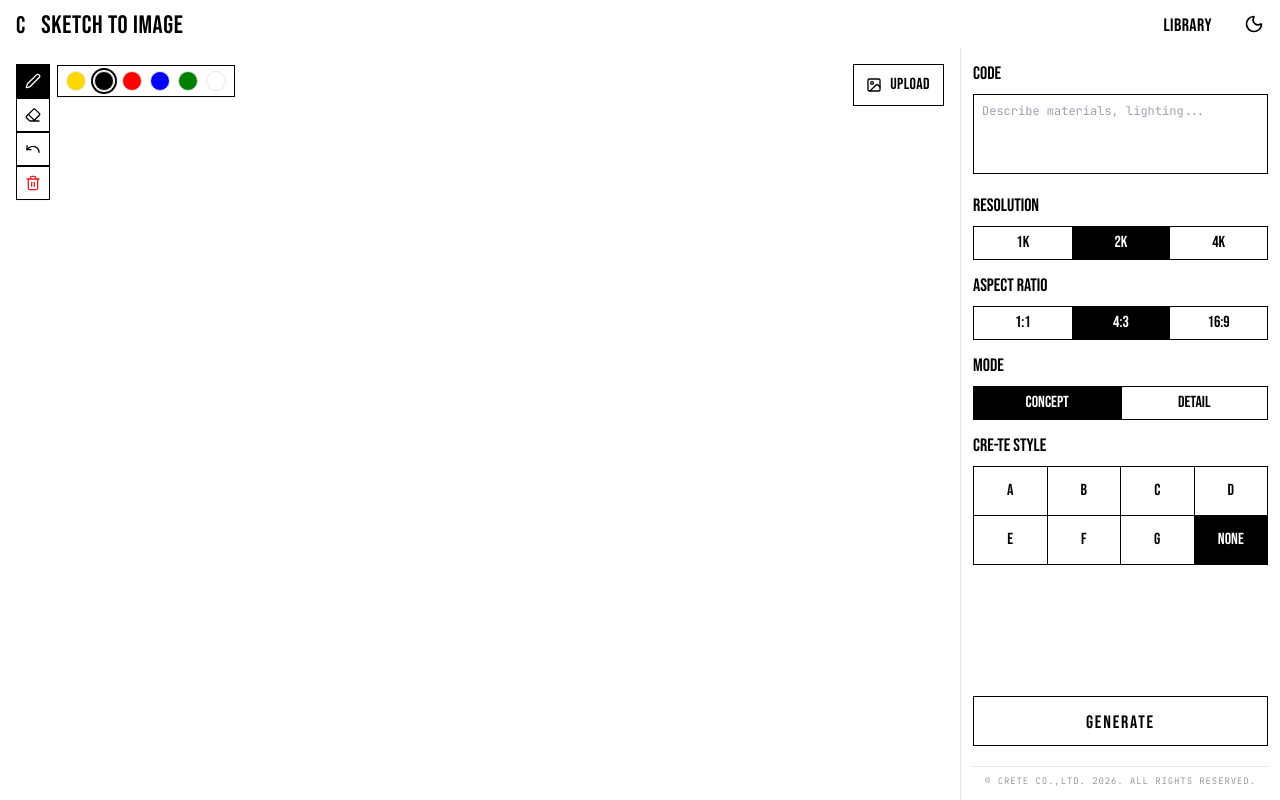
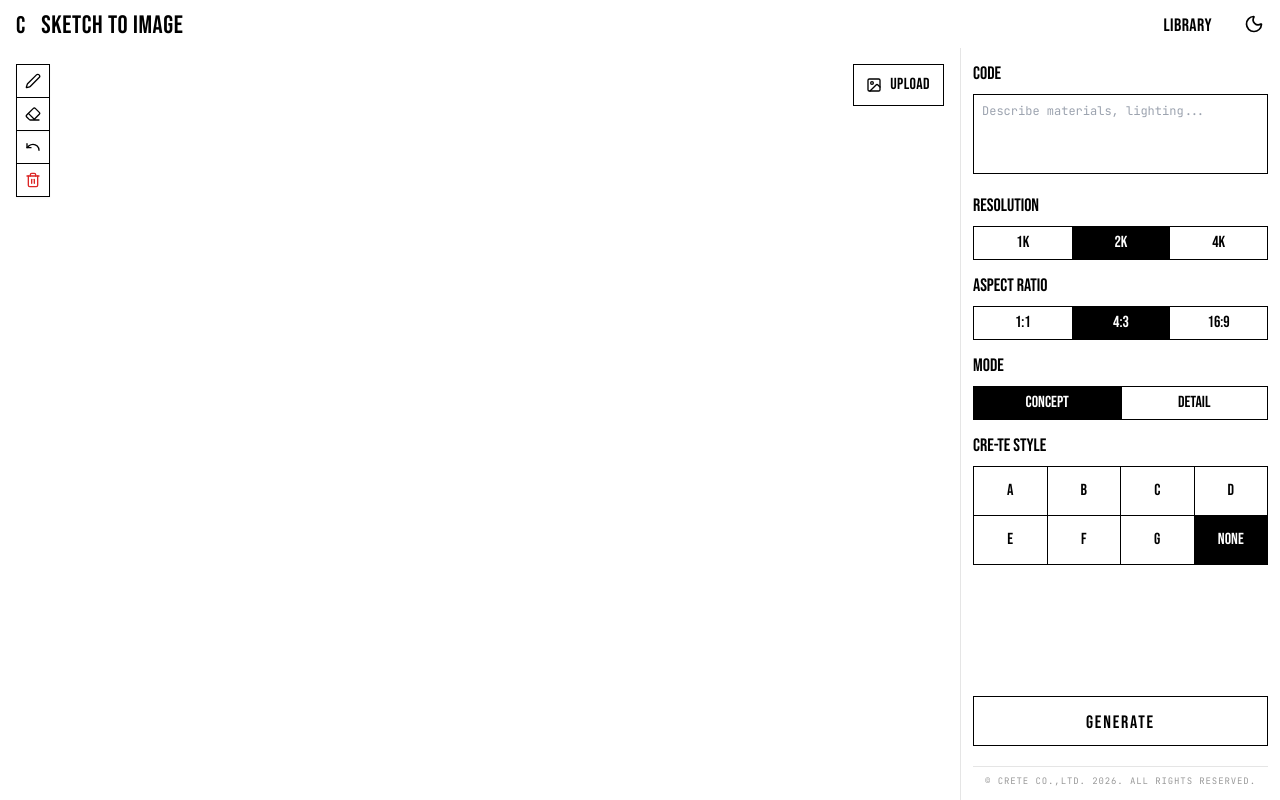
Before and after one commit to kimdongwook-crete/CRE-TE-SKETCH-to-IMAGE, a React (Vite) app: page / in a window 1280 px wide. Built offline with nearby package versions, Linux system fonts and the light colour scheme.

Commit message:
UI Polish: Collapsed Toolbar Borders & Init Tool Closed

```diff
--- a/components/CanvasBoard.tsx
+++ b/components/CanvasBoard.tsx
@@ -19,7 +19,7 @@ const CanvasBoard = forwardRef<CanvasRef, CanvasBoardProps>(({ onImageChange },
   const containerRef = useRef<HTMLDivElement>(null);
 
   const [isDrawing, setIsDrawing] = useState(false);
-  const [tool, setTool] = useState<'pen' | 'eraser' | null>('pen');
+  const [tool, setTool] = useState<'pen' | 'eraser' | null>(null);
   const [activeColor, setActiveColor] = useState('#000000');
   const [eraserSize, setEraserSize] = useState(30);
   const [backgroundImage, setBackgroundImage] = useState<HTMLImageElement | null>(null);
@@ -357,7 +357,7 @@ const CanvasBoard = forwardRef<CanvasRef, CanvasBoardProps>(({ onImageChange },
         </div>
 
         {/* Eraser Tool */}
-        <div className="relative group bg-white border border-black shadow-sm">
+        <div className="relative group bg-white border border-black shadow-sm -mt-px">
           <button
             onClick={() => setTool(tool === 'eraser' ? null : 'eraser')}
             className={`p-2 transition-colors w-full flex items-center justify-center ${tool === 'eraser' ? 'bg-black text-white' : 'hover:bg-gray-100 text-black'}`}
@@ -386,7 +386,7 @@ const CanvasBoard = forwardRef<CanvasRef, CanvasBoardProps>(({ onImageChange },
         </div>
 
         {/* Undo */}
-        <div className="bg-white border border-black shadow-sm">
+        <div className="bg-white border border-black shadow-sm -mt-px">
           <button
             onClick={handleUndo}
             className="p-2 hover:bg-gray-100 text-black transition-colors flex items-center justify-center w-full"
@@ -397,7 +397,7 @@ const CanvasBoard = forwardRef<CanvasRef, CanvasBoardProps>(({ onImageChange },
         </div>
 
         {/* Clear */}
-        <div className="bg-white border border-black shadow-sm">
+        <div className="bg-white border border-black shadow-sm -mt-px">
           <button
             onClick={handleClear}
             className="p-2 hover:bg-red-50 text-red-600 transition-colors flex items-center justify-center w-full"
```
